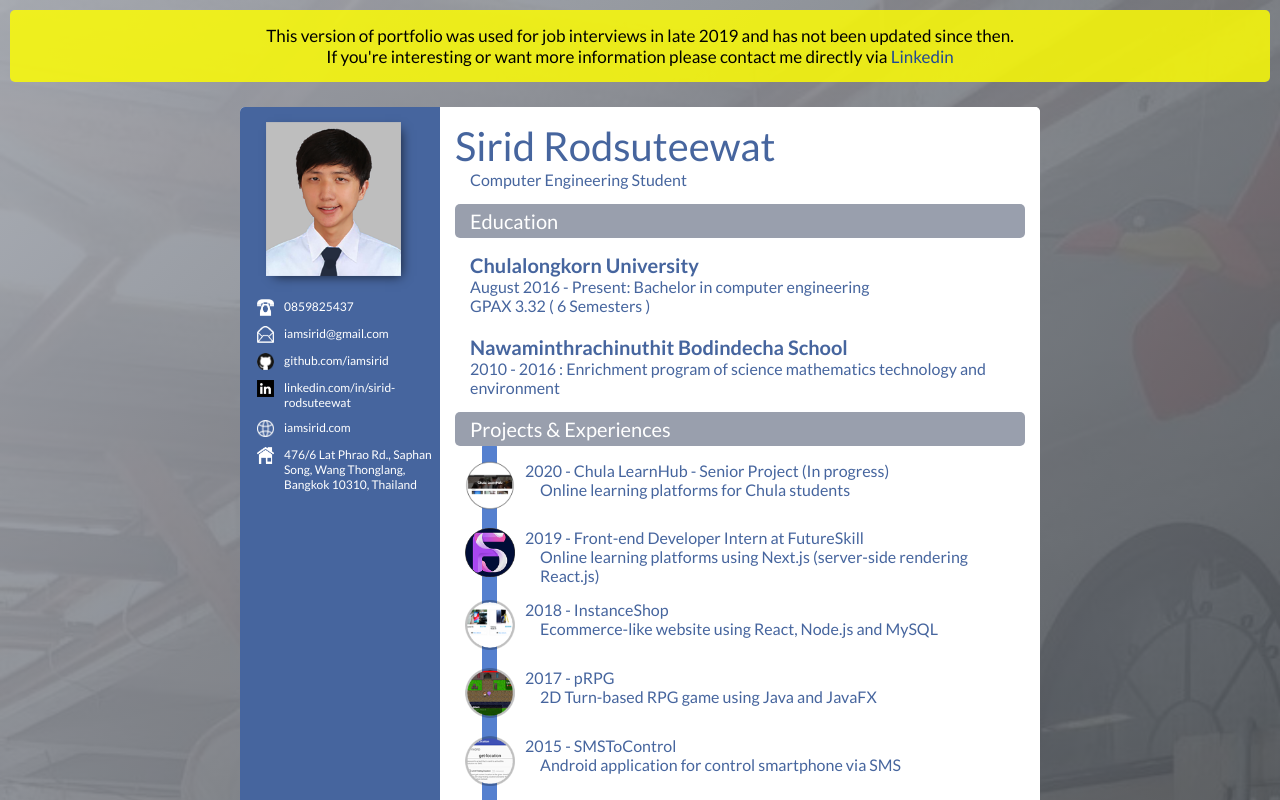
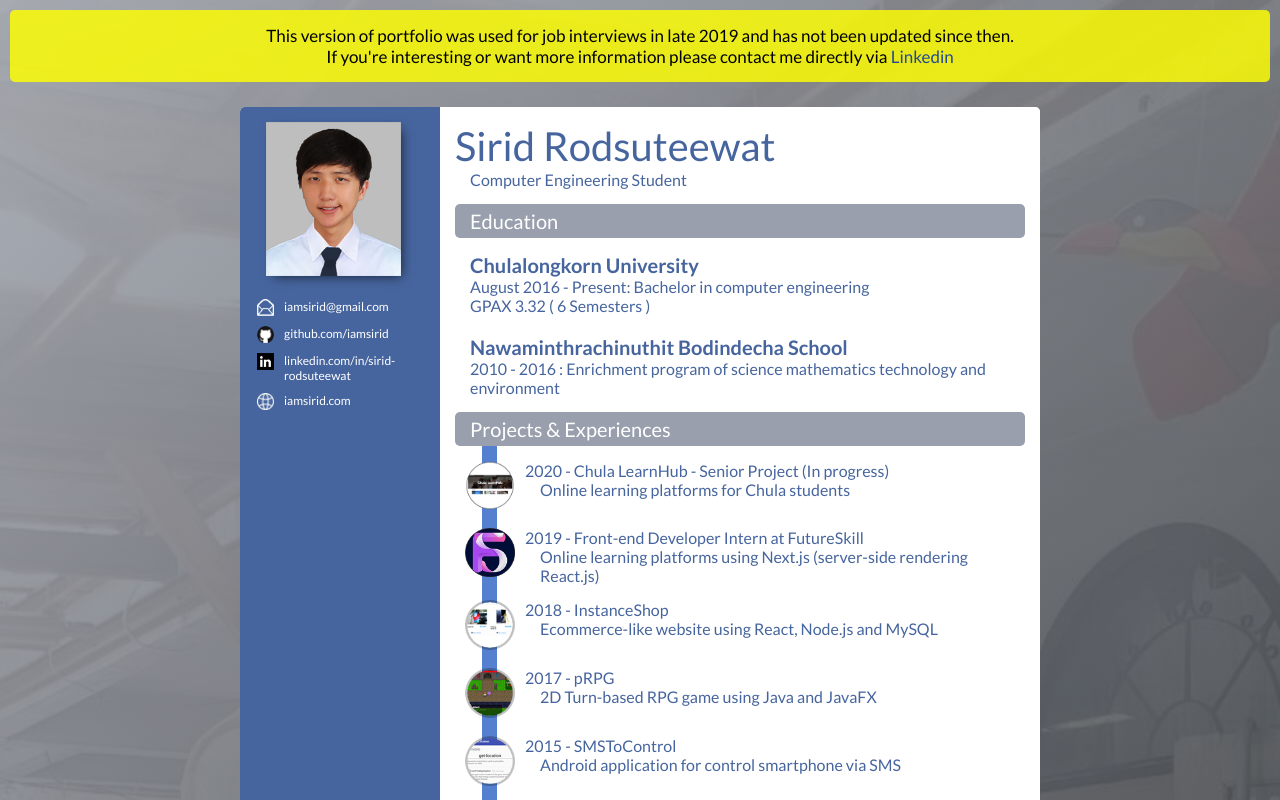
Before and after one commit to iamsirid/iamsirid, a React (Create React App) app in the folder portfolio-source/: page / in a window 1280 px wide. Shown: the top 800 px of the page. Built offline with nearby package versions, Linux system fonts and the light colour scheme.

Commit message:
remove personal infomation

```diff
--- a/portfolio-source/src/components/Left.js
+++ b/portfolio-source/src/components/Left.js
@@ -1,12 +1,12 @@
-import React from "react";
+import React from 'react';
 
-import ritAvatar from "../res/img/rit.png";
-import telIcon from "../res/img/icon/tel.png";
-import emailIcon from "../res/img/icon/email.png";
-import githubIcon from "../res/img/icon/github.png";
-import linkedinIcon from "../res/img/icon/linkedin.png";
-import websiteIcon from "../res/img/icon/website.png";
-import addressIcon from "../res/img/icon/address.png";
+import ritAvatar from '../res/img/rit.png';
+import telIcon from '../res/img/icon/tel.png';
+import emailIcon from '../res/img/icon/email.png';
+import githubIcon from '../res/img/icon/github.png';
+import linkedinIcon from '../res/img/icon/linkedin.png';
+import websiteIcon from '../res/img/icon/website.png';
+import addressIcon from '../res/img/icon/address.png';
 
 const Left = props => {
   return (
@@ -15,10 +15,10 @@
         <img src={ritAvatar} alt="rit" />
       </div>
       <div className="information">
-        <div className="tel">
+        {/* <div className="tel">
           <img src={telIcon} alt="tel" />
           <a href="tel:0859825437">0859825437</a>
-        </div>
+        </div> */}
         <div className="email">
           <img src={emailIcon} alt="email" />
           <a href="mailto:iamsirid@gmail.com">iamsirid@gmail.com</a>
@@ -37,11 +37,11 @@
           <img src={websiteIcon} alt="website" />
           <a href="http://iamsirid.com">iamsirid.com</a>
         </div>
-        <div className="address">
+        {/* <div className="address">
           <img src={addressIcon} alt="address" />
           476/6 Lat Phrao Rd., Saphan Song, Wang Thonglang, Bangkok 10310,
           Thailand
-        </div>
+        </div> */}
       </div>
     </div>
   );
```
